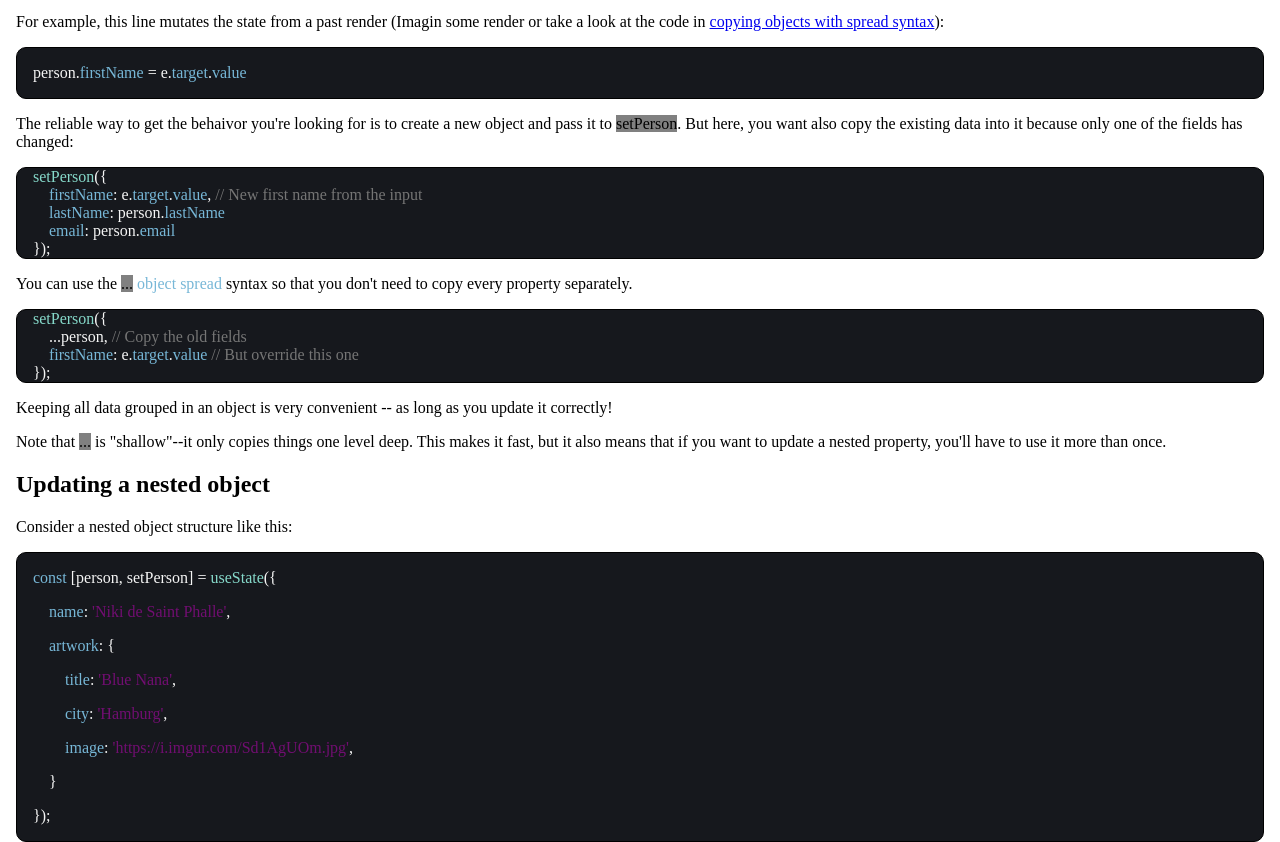
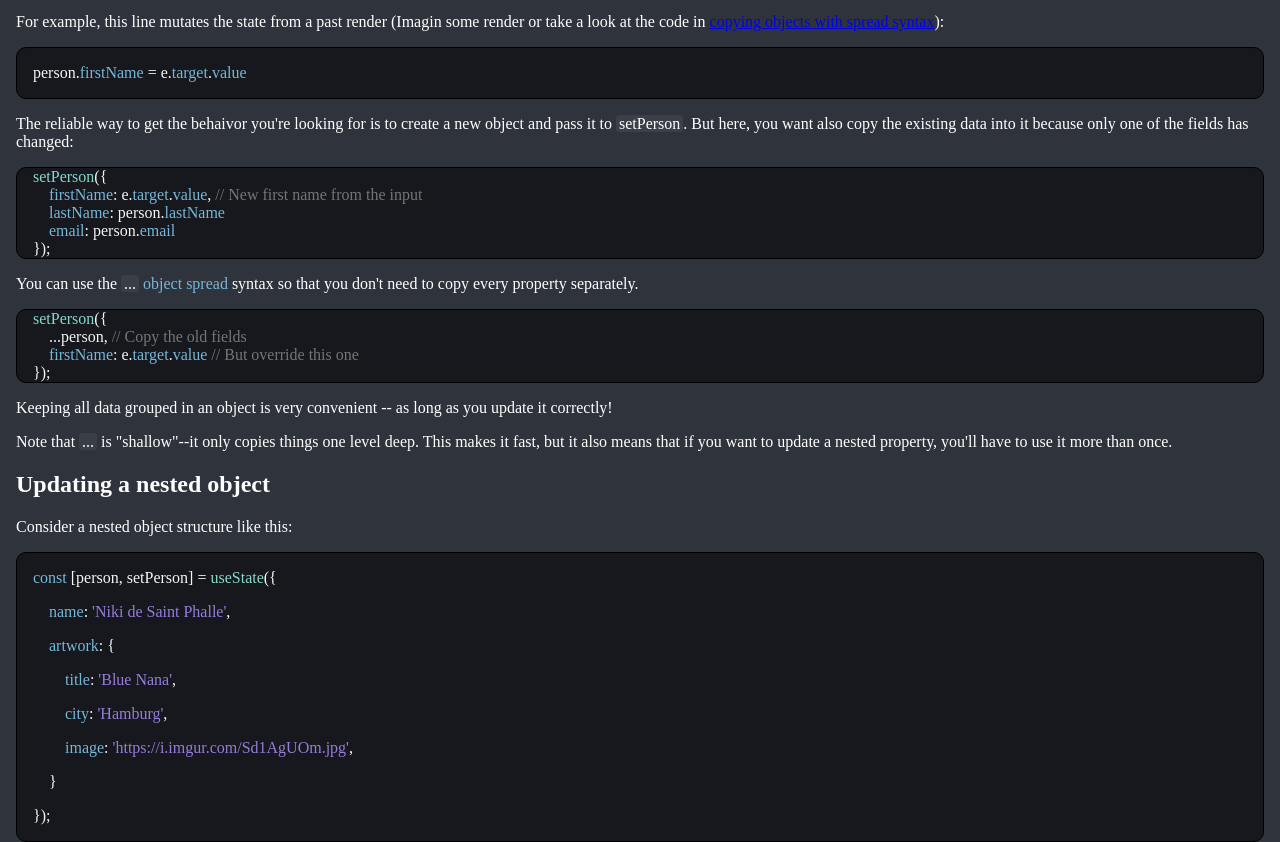
Before and after one commit to GPallero/Practica-Next, a plain HTML site: page addingInteractivity/updatingObjectsInState/updatingObjectsInState.html in a window 1280 px wide. Shown: the part 1372-2214 px from the top of the page. Drawn offline with nearby package versions, Linux system fonts and the light colour scheme.

Commit message:
Fixed color values to look like the original website.

```diff
--- a/addingInteractivity/updatingObjectsInState/updatingObjectsInState.css
+++ b/addingInteractivity/updatingObjectsInState/updatingObjectsInState.css
@@ -1,5 +1,7 @@
 body{
   margin: 16px;
+  color: #ffffff;
+  background-color: #171c25e4;
 }
 .box{
   padding-left: 16px;
@@ -10,7 +12,9 @@ body{
 }
 
 .greyBackground{
-  background-color: grey;
+  background-color: #99a1b31a;
+  padding: 0 3px;
+  border-radius: 3px;
 }
 
 .blue{
@@ -26,7 +30,7 @@ body{
 }
 
 .purple{
-  color: #710e71;
+  color: #977cdc;
 }
 
 .grey{
```
